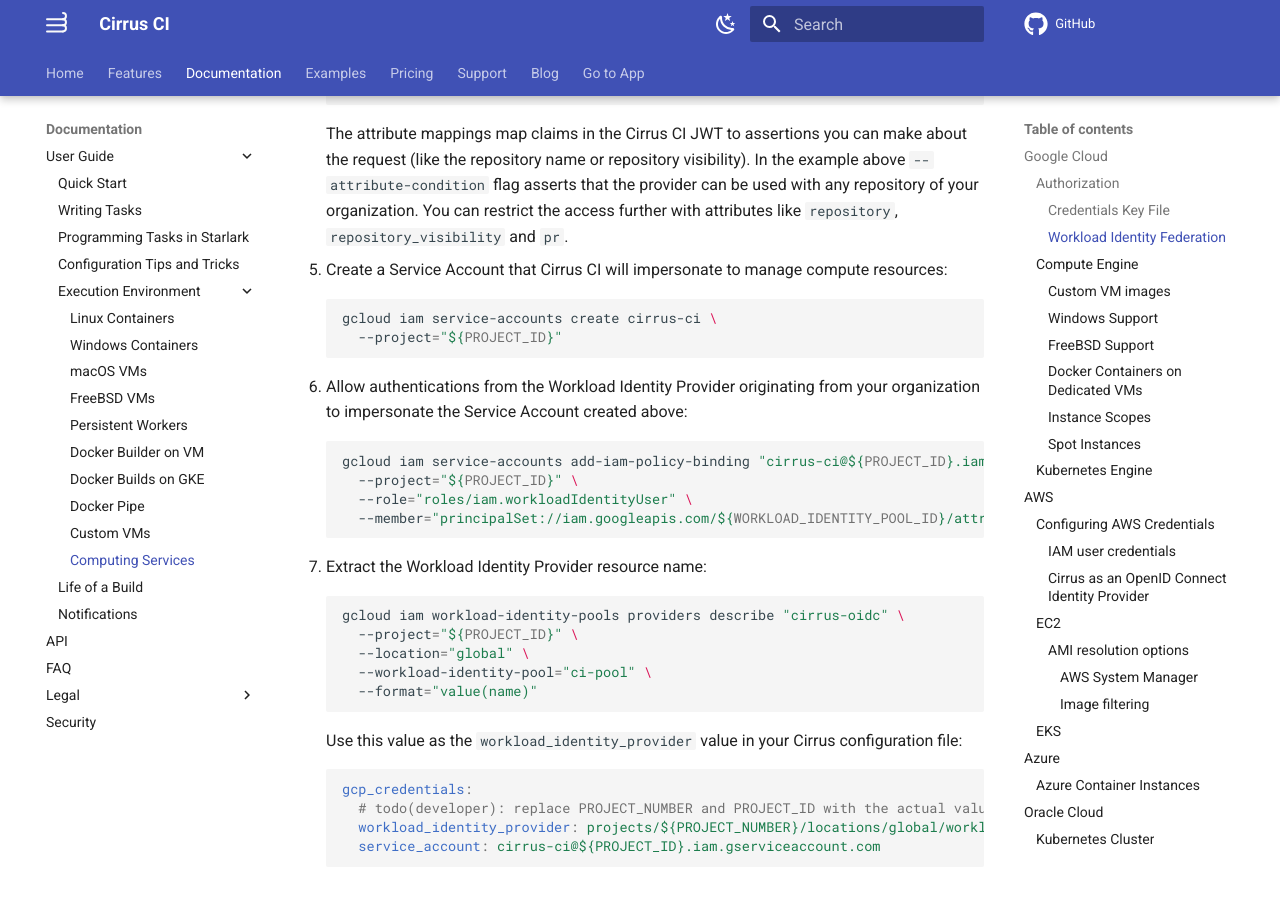
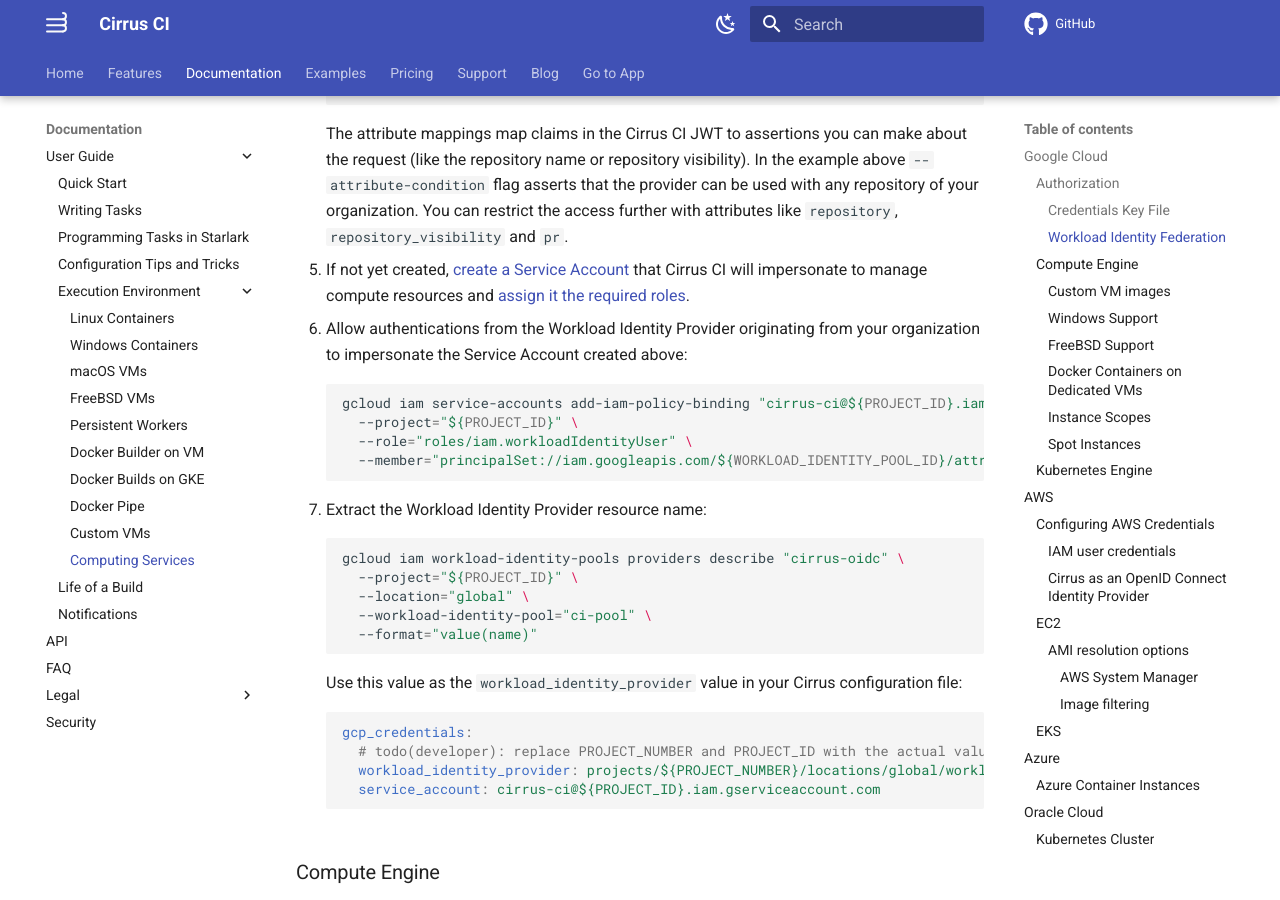
Before and after one commit to cirruslabs/cirrus-ci-docs, an MkDocs documentation site: the page built from docs/guide/supported-computing-services.md, in a window 1280 px wide and 900 px high, scrolled down 4382 px. Built offline with MkDocs 1.6.1 and Material for MkDocs 9.7.7, drawn with Linux system fonts in a browser that asks for light colours; emoji names are drawn with the system emoji font; comment, search, counter and statistics services are not loaded.

Commit message:
Do not duplicate Service Account creation instructions

````diff
--- a/docs/guide/supported-computing-services.md
+++ b/docs/guide/supported-computing-services.md
@@ -214,12 +214,7 @@ Now let's setup Cirrus CI as a workload identity provider:
     In the example above `--attribute-condition` flag asserts that the provider can be used with any repository of your organization.
     You can restrict the access further with attributes like `repository`, `repository_visibility` and `pr`.
 
-5. Create a Service Account that Cirrus CI will impersonate to manage compute resources:
-
-    ```sh
-    gcloud iam service-accounts create cirrus-ci \
-      --project="${PROJECT_ID}"
-    ```
+5. If not yet created, [create a Service Account](#google-cloud) that Cirrus CI will impersonate to manage compute resources and [assign it the required roles](#google-cloud).
 
 6. Allow authentications from the Workload Identity Provider originating from your organization to impersonate the Service Account created above:
 
````
